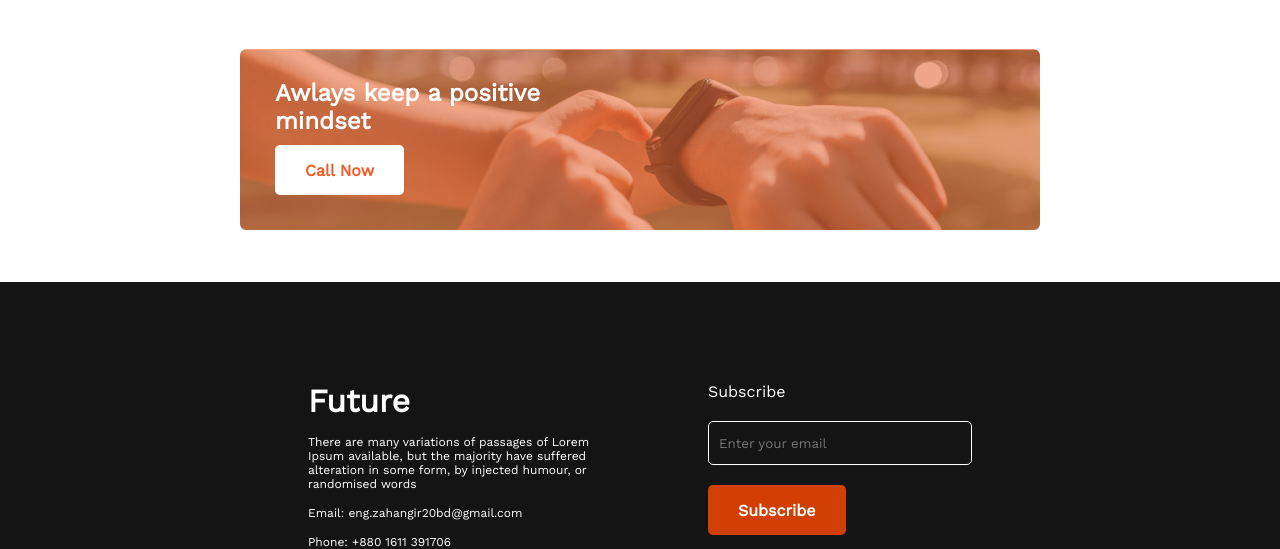
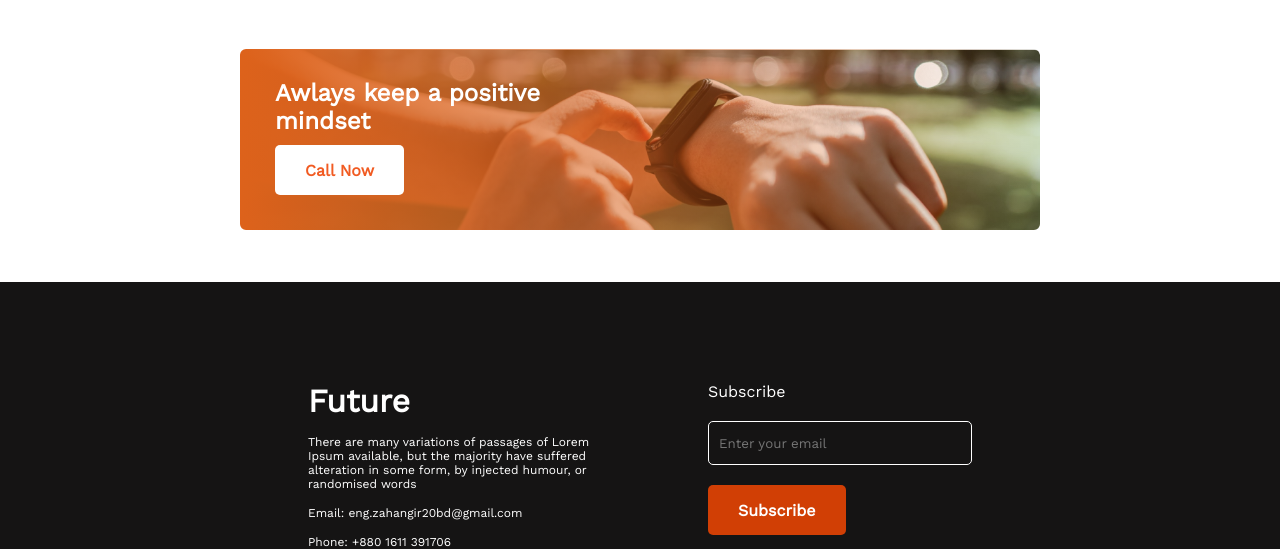
Before and after one commit to zahangir20bd/first-assignment, a plain HTML site: page index.html in a window 1280 px wide. Shown: the part 1641-2190 px from the top of the page. Drawn offline with nearby package versions, Linux system fonts and the light colour scheme.

Commit message:
fix gradients

```diff
--- a/styles/style.css
+++ b/styles/style.css
@@ -148,11 +148,12 @@
 .gradients {
   max-width: 800px;
   background-image: linear-gradient(
-      to right,
-      rgba(235, 111, 62, 0.6) 60%,
-      rgba(235, 111, 62, 0.6) 0%
+      to left,
+      rgba(252, 92, 0, 0),
+      rgb(221, 98, 27)
     ),
     url("../images/watch.png");
+  background-size: 100% 100%;
   background-repeat: no-repeat;
   background-size: cover;
   margin: auto;
```
